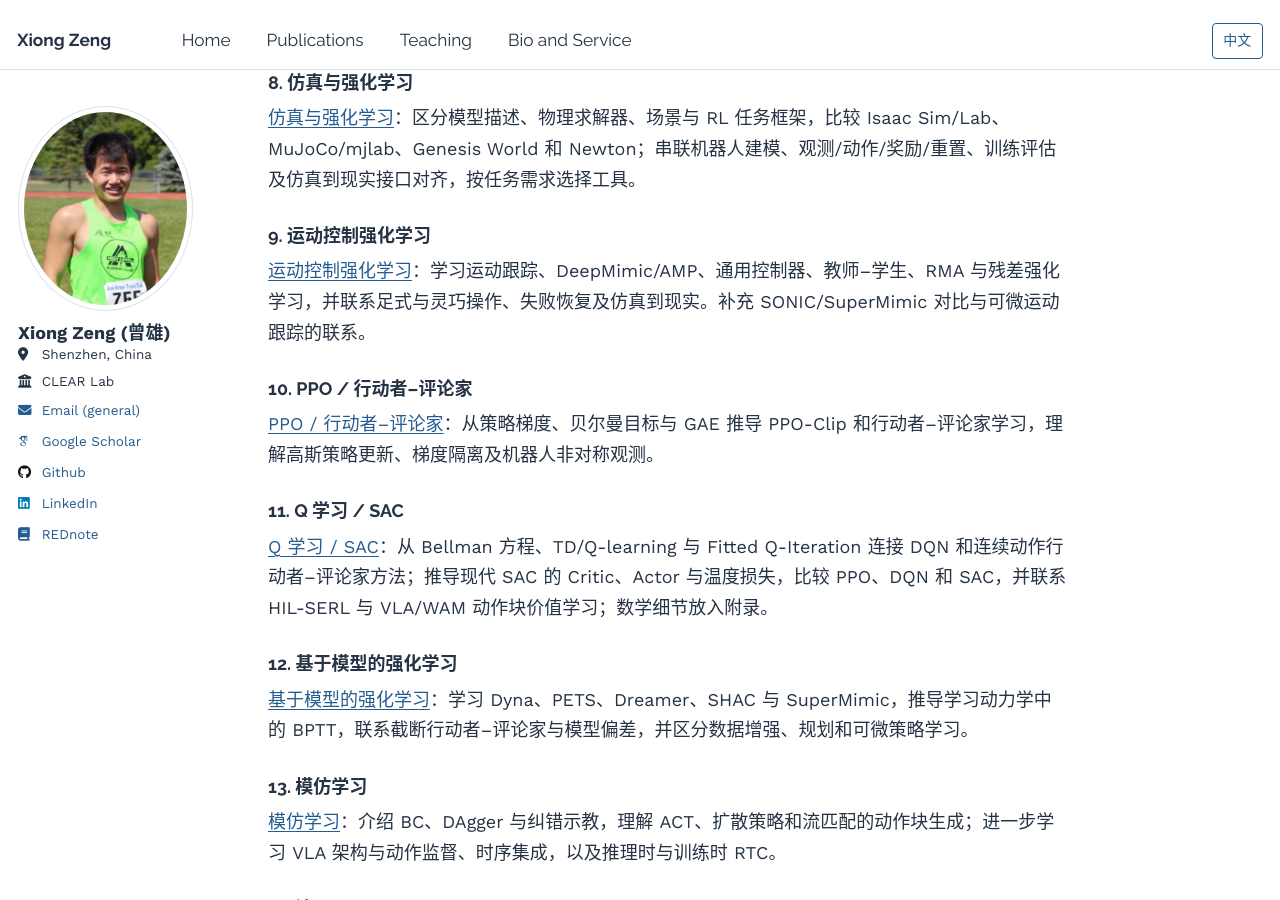
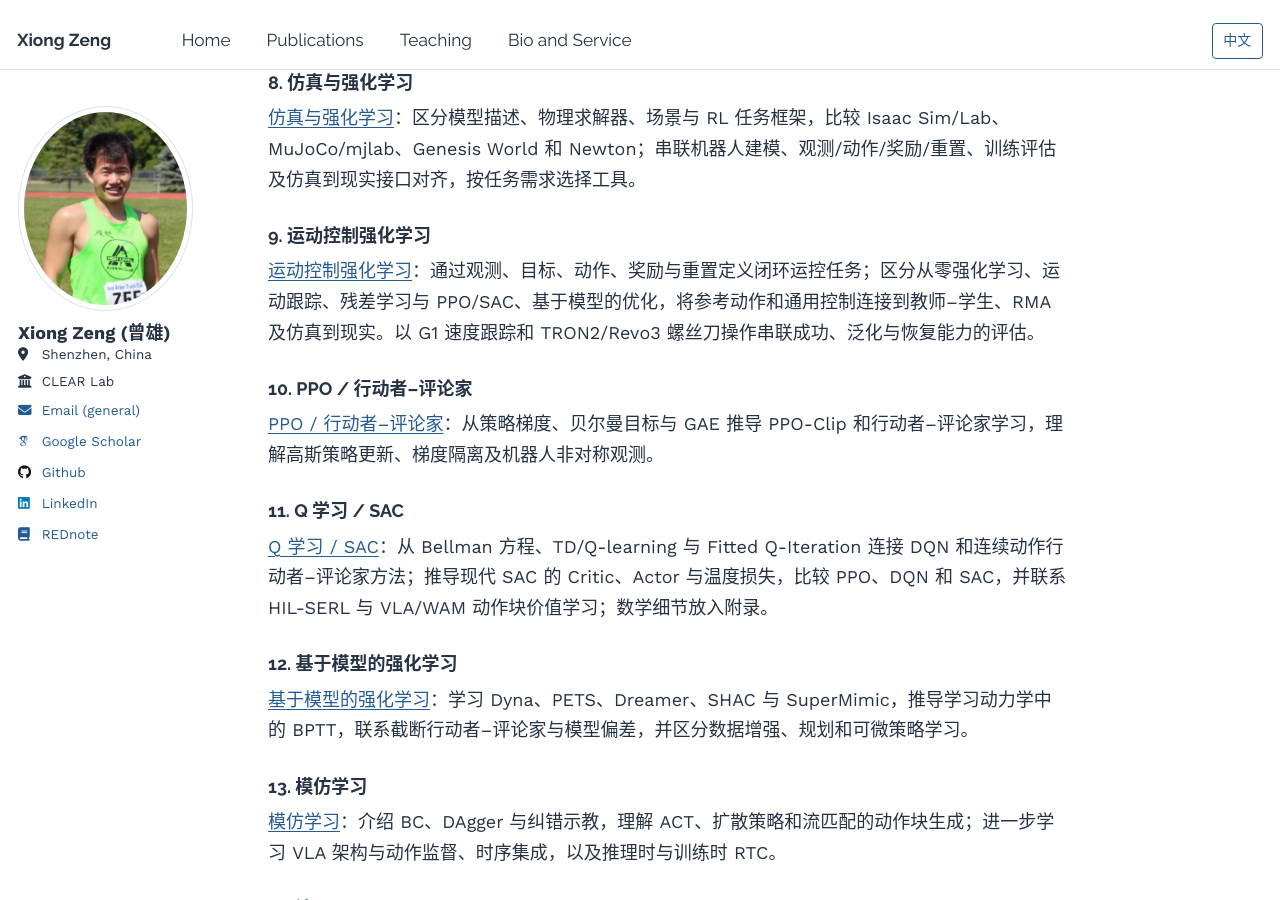
Before and after one commit to zengxiong111/zengxiong.github.io, a Jekyll site: the page built from files/COURSE_MAP_ZH.md, in a window 1280 px wide and 900 px high, scrolled down 3238 px. Built offline with Jekyll 4.4.1, drawn with Linux system fonts in a browser that asks for light colours; some web fonts are replaced; our own code applies the rules of GitHub Pages for plain Markdown files.

Commit message:
Synchronize licensed bilingual course materials and PDF builds

```diff
--- a/files/COURSE_MAP_ZH.md
+++ b/files/COURSE_MAP_ZH.md
@@ -99,7 +99,7 @@ flowchart LR
 
 ### 9. 运动控制强化学习
 
-[运动控制强化学习](../md/Embodied_Motion_Control_RL_Tutorial_ZH.md)：学习运动跟踪、DeepMimic/AMP、通用控制器、教师–学生、RMA 与残差强化学习，并联系足式与灵巧操作、失败恢复及仿真到现实。补充 SONIC/SuperMimic 对比与可微运动跟踪的联系。
+[运动控制强化学习](../md/Embodied_Motion_Control_RL_Tutorial_ZH.md)：通过观测、目标、动作、奖励与重置定义闭环运控任务；区分从零强化学习、运动跟踪、残差学习与 PPO/SAC、基于模型的优化，将参考动作和通用控制连接到教师–学生、RMA 及仿真到现实。以 G1 速度跟踪和 TRON2/Revo3 螺丝刀操作串联成功、泛化与恢复能力的评估。
 
 ### 10. PPO / 行动者–评论家
 
```
Also changed, not shown: files/COURSE_MAP_EN.md (+1 -1 lines), 2 other files.
